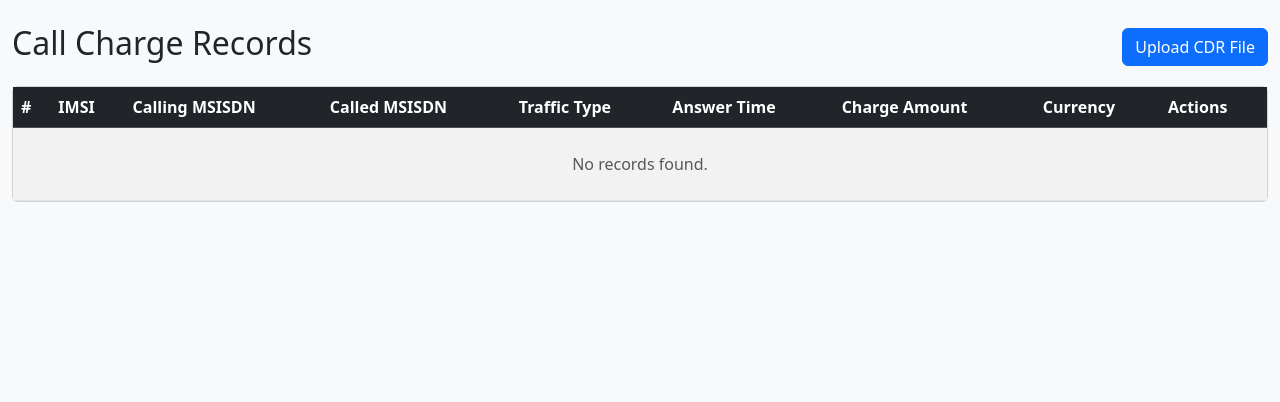
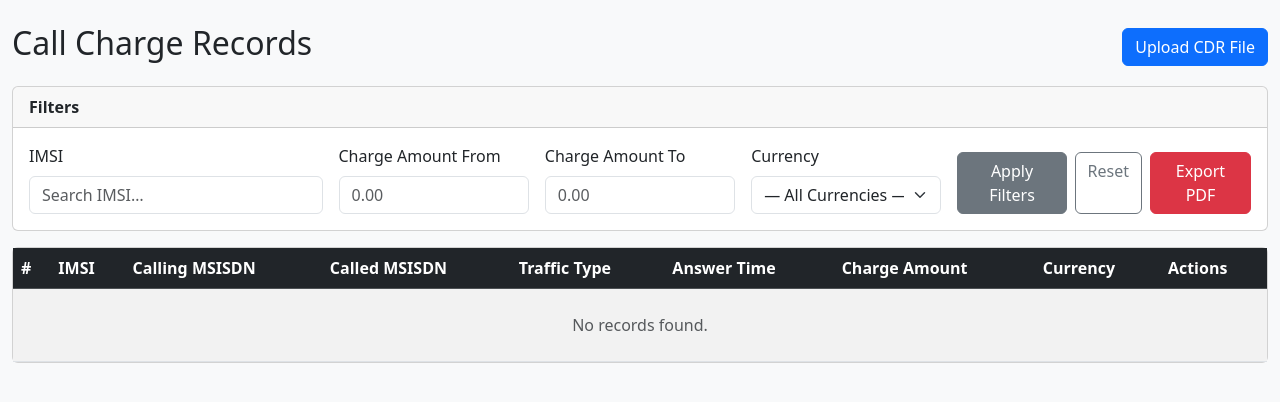
Before and after one commit to mmilinkwork/call-record-management, a Laravel app: page /call-records in a window 1280 px wide. Shown: the top 402 px of the page. Run offline with Laravel 12, Linux system fonts and the light colour scheme; data that the repository does not hold is empty.

Commit message:
feat: add IMSI/amount/currency filters and PDF export to index

```diff
--- a/app/Http/Controllers/Frontend/CallChargeRecordController.php
+++ b/app/Http/Controllers/Frontend/CallChargeRecordController.php
@@ -6,19 +6,94 @@ use App\Http\Controllers\Controller;
 use App\Http\Requests\CallChargeRecordsStore;
 use App\Models\CallChargeRecord;
 use App\Services\FileUpload\Contracts\ProcessChargeRecordInterface;
+use Barryvdh\DomPDF\Facade\Pdf;
 use Illuminate\Http\Request;
 
 class CallChargeRecordController extends Controller
 {
+    public const CURRENCIES = [
+        'USD' => 'USD – US Dollar',
+        'EUR' => 'EUR – Euro',
+        'GBP' => 'GBP – British Pound',
+        'JPY' => 'JPY – Japanese Yen',
+        'CHF' => 'CHF – Swiss Franc',
+        'AUD' => 'AUD – Australian Dollar',
+        'CAD' => 'CAD – Canadian Dollar',
+        'CNY' => 'CNY – Chinese Yuan',
+        'SEK' => 'SEK – Swedish Krona',
+        'NOK' => 'NOK – Norwegian Krone',
+        'DKK' => 'DKK – Danish Krone',
+        'PLN' => 'PLN – Polish Zloty',
+        'CZK' => 'CZK – Czech Koruna',
+        'HUF' => 'HUF – Hungarian Forint',
+        'RUB' => 'RUB – Russian Ruble',
+        'TRY' => 'TRY – Turkish Lira',
+        'BRL' => 'BRL – Brazilian Real',
+        'INR' => 'INR – Indian Rupee',
+        'ZAR' => 'ZAR – South African Rand',
+        'MXN' => 'MXN – Mexican Peso',
+    ];
+
     public function __construct(private readonly ProcessChargeRecordInterface $processChargeRecordService)
     {
     }
 
-    public function index()
+    public function index(Request $request)
     {
-        $records = CallChargeRecord::paginate(20);
+        $query = CallChargeRecord::query();
 
-        return view('call_charge_records.index', compact('records'));
+        if ($request->filled('imsi')) {
+            $query->where('imsi', 'like', '%' . $request->input('imsi') . '%');
+        }
+
+        if ($request->filled('currency')) {
+            $query->where('currency', $request->input('currency'));
+        }
+
+        if ($request->filled('charge_amount_from')) {
+            $query->where('charge_amount', '>=', (float) $request->input('charge_amount_from'));
+        }
+
+        if ($request->filled('charge_amount_to')) {
+            $query->where('charge_amount', '<=', (float) $request->input('charge_amount_to'));
+        }
+
+        $records = $query->paginate(20)->withQueryString();
+
+        return view('call_charge_records.index', [
+            'records'    => $records,
+            'currencies' => self::CURRENCIES,
+            'filters'    => $request->only(['imsi', 'currency', 'charge_amount_from', 'charge_amount_to']),
+        ]);
+    }
+
+    public function exportPdf(Request $request)
+    {
+        $query = CallChargeRecord::query();
+
+        if ($request->filled('imsi')) {
+            $query->where('imsi', 'like', '%' . $request->input('imsi') . '%');
+        }
+
+        if ($request->filled('currency')) {
+            $query->where('currency', $request->input('currency'));
+        }
+
+        if ($request->filled('charge_amount_from')) {
+            $query->where('charge_amount', '>=', (float) $request->input('charge_amount_from'));
+        }
+
+        if ($request->filled('charge_amount_to')) {
+            $query->where('charge_amount', '<=', (float) $request->input('charge_amount_to'));
+        }
+
+        $records = $query->get();
+        $filters = $request->only(['imsi', 'currency', 'charge_amount_from', 'charge_amount_to']);
+
+        $pdf = Pdf::loadView('call_charge_records.pdf', compact('records', 'filters'))
+            ->setPaper('a4', 'landscape');
+
+        return $pdf->download('call-charge-records.pdf');
     }
 
     public function store(CallChargeRecordsStore $request)
--- a/composer.json
+++ b/composer.json
@@ -7,6 +7,7 @@
     "license": "MIT",
     "require": {
         "php": "^8.3",
+        "barryvdh/laravel-dompdf": "*",
         "laravel/framework": "^13.8",
         "laravel/tinker": "^3.0"
     },
--- a/resources/views/call_charge_records/index.blade.php
+++ b/resources/views/call_charge_records/index.blade.php
@@ -20,6 +20,51 @@
             <button type="button" class="btn-close" data-bs-dismiss="alert"></button>
         </div>
     @endif
+
+    {{-- Filter Form --}}
+    <div class="card mb-3">
+        <div class="card-header fw-semibold">Filters</div>
+        <div class="card-body">
+            <form method="GET" action="{{ route('call-records.index') }}" id="filter-form">
+                <div class="row g-3 align-items-end">
+                    <div class="col-md-3">
+                        <label for="imsi" class="form-label">IMSI</label>
+                        <input type="text" class="form-control" id="imsi" name="imsi"
+                               value="{{ $filters['imsi'] ?? '' }}" placeholder="Search IMSI…">
+                    </div>
+                    <div class="col-md-2">
+                        <label for="charge_amount_from" class="form-label">Charge Amount From</label>
+                        <input type="number" step="0.000001" class="form-control" id="charge_amount_from"
+                               name="charge_amount_from" value="{{ $filters['charge_amount_from'] ?? '' }}"
+                               placeholder="0.00">
+                    </div>
+                    <div class="col-md-2">
+                        <label for="charge_amount_to" class="form-label">Charge Amount To</label>
+                        <input type="number" step="0.000001" class="form-control" id="charge_amount_to"
+                               name="charge_amount_to" value="{{ $filters['charge_amount_to'] ?? '' }}"
+                               placeholder="0.00">
+                    </div>
+                    <div class="col-md-2">
+                        <label for="currency" class="form-label">Currency</label>
+                        <select class="form-select" id="currency" name="currency">
+                            <option value="">— All Currencies —</option>
+                            @foreach ($currencies as $code => $label)
+                                <option value="{{ $code }}" {{ ($filters['currency'] ?? '') === $code ? 'selected' : '' }}>
+                                    {{ $label }}
+                                </option>
+                            @endforeach
+                        </select>
+                    </div>
+                    <div class="col-md-3 d-flex gap-2">
+                        <button type="submit" class="btn btn-secondary">Apply Filters</button>
+                        <a href="{{ route('call-records.index') }}" class="btn btn-outline-secondary">Reset</a>
+                        <a href="{{ route('call-records.export-pdf', array_filter($filters)) }}"
+                           class="btn btn-danger">Export PDF</a>
+                    </div>
+                </div>
+            </form>
+        </div>
+    </div>
 
     <div class="card">
         <div class="card-body p-0">
--- a/routes/web.php
+++ b/routes/web.php
@@ -4,3 +4,4 @@ use App\Http\Controllers\Frontend\CallChargeRecordController;
 use Illuminate\Support\Facades\Route;
 
 Route::resource('/call-records', CallChargeRecordController::class);
+Route::get('/call-records-export-pdf', [CallChargeRecordController::class, 'exportPdf'])->name('call-records.export-pdf');
```
Also changed, not shown: resources/views/call_charge_records/pdf.blade.php (added, +80 -0 lines), 1 other file.
